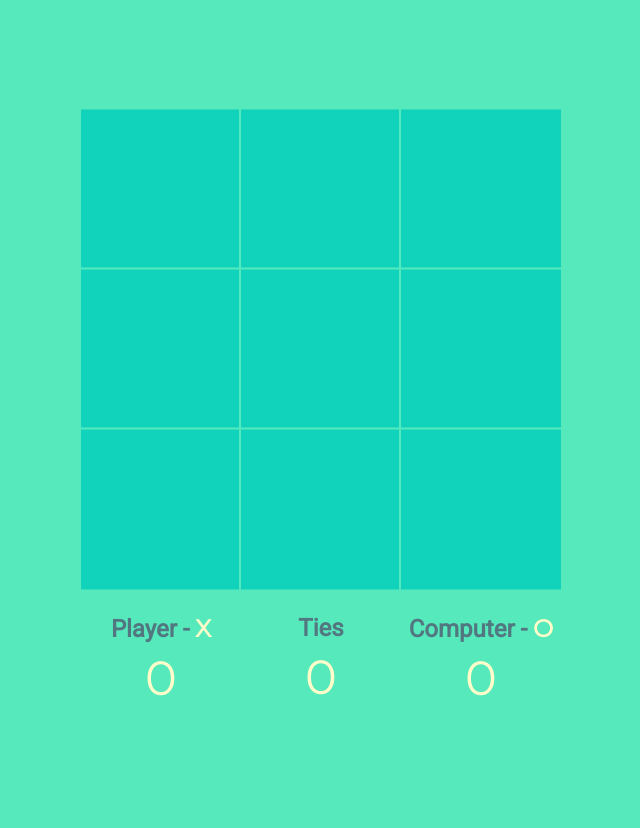
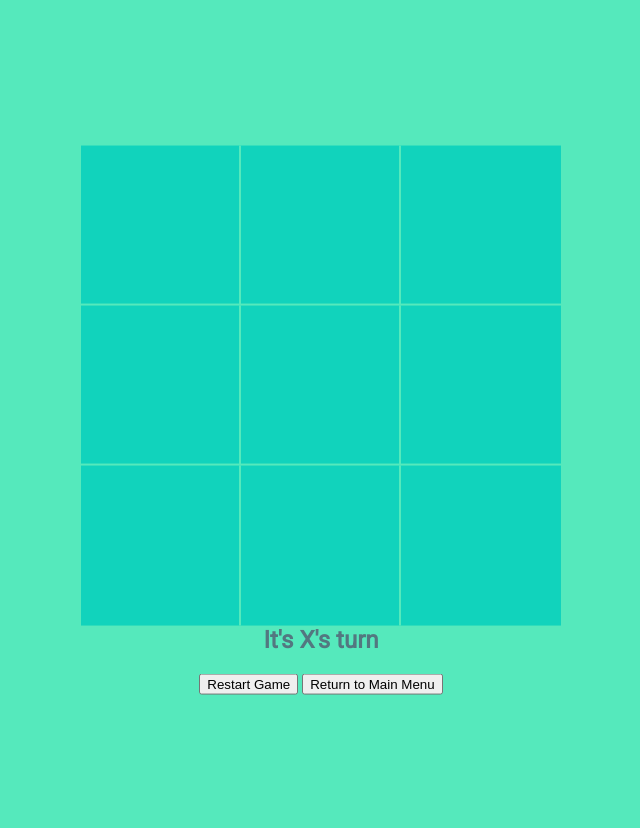
Before and after one commit to Amomwy/TECHIN-Final, a Flask app: template web/templates/play.html in a window 1280 px wide. Shown: the whole page, without its empty margins (319-959 px from the left). Before the commit the page ends 696 px from the top, so only its background shows below. Run offline with Flask 2, Linux system fonts and the light colour scheme; the template is opened without the code that fills it, so the values that code supplies are empty.

Commit message:
web version

```diff
--- a/web/app.py
+++ b/web/app.py
@@ -1,10 +1,25 @@
-from flask import Flask, render_template
+from flask import Flask, render_template, request
+
+from web.utils import validate_user_input
 
 app = Flask(__name__)
 
 
 @app.route('/')
-def hello_world():  # put application's code here
+def game_mode_selection():  # put application's code here
+    game_mode = request.args.get('gameMode')
+    player_1_name = request.args.get('player1Name')
+    player_2_name = request.args.get('player2Name')
+
+    game_config = {
+        'game_mode': game_mode,
+        'player_1_name': player_1_name,
+        'player_2_name': player_2_name,
+    }
+
+    if validate_user_input(game_config):
+        return render_template('play.html', game_config=game_config)
+
     return render_template('index.html')
 
 
--- /dev/null
+++ b/web/static/js/play.js
@@ -0,0 +1,126 @@
+const statusDisplay = document.querySelector('.game--status');
+
+let gameActive = true;
+let currentPlayer = "X";
+let gameState = ["", "", "", "", "", "", "", "", ""];
+
+const winningMessage = () => `Player ${currentPlayer} has won!`;
+const drawMessage = () => `Game ended in a draw!`;
+const currentPlayerTurn = () => `It's ${currentPlayer}'s turn`;
+
+let game_mode = document.getElementById("game_mode_variable").innerHTML.replace(/\s+/g,'');
+let player_1_name = document.getElementById("player_1_name_variable").innerHTML.replace(/\s+/g,'');
+let player_2_name = document.getElementById("player_2_name_variable").innerHTML.replace(/\s+/g,'');
+
+let isSingleModeGame = game_mode === 'SingleMode';
+
+statusDisplay.innerHTML = currentPlayerTurn();
+
+const winningConditions = [
+    [0, 1, 2],
+    [3, 4, 5],
+    [6, 7, 8],
+    [0, 3, 6],
+    [1, 4, 7],
+    [2, 5, 8],
+    [0, 4, 8],
+    [2, 4, 6]
+];
+
+function handleCellPlayed(clickedCell, clickedCellIndex) {
+    gameState[clickedCellIndex] = currentPlayer;
+    clickedCell.innerHTML = currentPlayer;
+}
+
+function getBotRandomStepCellId() {
+    let freeCellIds = [];
+
+    gameState.forEach(function (value, index) {
+        if (value === "") {
+            freeCellIds.push(index);
+        }
+    });
+
+    return 'col' + freeCellIds[Math.floor(Math.random() * freeCellIds.length)].toString()
+
+}
+
+function handlePlayerChange() {
+    if (gameActive) {
+        currentPlayer = currentPlayer === "X" ? "O" : "X";
+    }
+
+    if (isSingleModeGame && currentPlayer === "O") {  // BOT step
+        document.getElementById(getBotRandomStepCellId()).click();
+
+        handleResultValidation();
+
+        // Toggle Player
+        if (gameActive) {
+            currentPlayer = 'X';
+        }
+    }
+
+    if (gameActive) {
+        statusDisplay.innerHTML = currentPlayerTurn();
+    }
+}
+
+function handleResultValidation() {
+    let roundWon = false;
+    for (let i = 0; i <= 7; i++) {
+        const winCondition = winningConditions[i];
+        let a = gameState[winCondition[0]];
+        let b = gameState[winCondition[1]];
+        let c = gameState[winCondition[2]];
+        if (a === '' || b === '' || c === '') {
+            continue;
+        }
+        if (a === b && b === c) {
+            roundWon = true;
+            break
+        }
+    }
+
+    if (roundWon) {
+        statusDisplay.innerHTML = winningMessage();
+        gameActive = false;
+        return;
+    }
+
+    let roundDraw = !gameState.includes("");
+    if (roundDraw) {
+        statusDisplay.innerHTML = drawMessage();
+        gameActive = false;
+        return;
+    }
+}
+
+function handleCellClick(clickedCellEvent) {
+    const clickedCell = clickedCellEvent.target;
+    const clickedCellIndex = parseInt(clickedCell.getAttribute('data-cell-index'));
+
+    if (gameState[clickedCellIndex] !== "" || !gameActive) {
+        return;
+    }
+
+    handleCellPlayed(clickedCell, clickedCellIndex);
+    handleResultValidation();
+    handlePlayerChange();
+}
+
+function handleRestartGame() {
+    gameActive = true;
+    currentPlayer = "X";
+    gameState = ["", "", "", "", "", "", "", "", ""];
+    statusDisplay.innerHTML = currentPlayerTurn();
+    document.querySelectorAll('.col').forEach(col => col.innerHTML = "");
+}
+
+function handleReturnMainMenu() {
+    location.href = "/";
+}
+
+document.querySelectorAll('.col').forEach(col => col.addEventListener('click', handleCellClick));
+document.querySelector('.game--restart').addEventListener('click', handleRestartGame);
+document.querySelector('.return-menu').addEventListener('click', handleReturnMainMenu);
--- a/web/templates/play.html
+++ b/web/templates/play.html
@@ -1,51 +1,52 @@
-<link rel="stylesheet" href="styles.css" type="text/css" />
+<!doctype html>
+<html lang="en">
 
+<head>
+    <link rel="stylesheet" href="{{ url_for('static', filename='css/styles.css') }}" type="text/css"/>
+    <title>Tic Tac Toe</title>
+</head>
+
+<body>
     <div class="wrapper">
-
-
-
         <div class="container">
 
           <div class="game">
 
             <div class="row top">
-          <div class="col"></div>
-          <div class="col"></div>
-          <div class="col"></div>
+              <div id="col0" data-cell-index="0" class="col"></div>
+              <div id="col1" data-cell-index="1" class="col"></div>
+              <div id="col2" data-cell-index="2" class="col"></div>
             </div> <!-- end-row -->
 
             <div class="row middle">
-          <div class="col"></div>
-          <div class="col"></div>
-          <div class="col"></div>
+              <div id="col3" data-cell-index="3" class="col"></div>
+              <div id="col4" data-cell-index="4" class="col"></div>
+              <div id="col5" data-cell-index="5" class="col"></div>
             </div> <!-- end-row -->
 
             <div class="row bottom">
-          <div class="col"></div>
-          <div class="col"></div>
-          <div class="col"></div>
+              <div id="col6" data-cell-index="6" class="col"></div>
+              <div id="col7" data-cell-index="7" class="col"></div>
+              <div id="col8" data-cell-index="8" class="col"></div>
             </div> <!-- end-row -->
 
           </div> <!-- end-game -->
-
-      <div class="scores">
-        <div class="row">
-          <div class="col p">
-            <h2>Player - <span class="char">X</span></h2>
-            <u>0</u>
-          </div>
-          <div class="col ties">
-            <h2>Ties</h2>
-            <u>0</u>
-          </div>
-          <div class="col com">
-            <h2>Computer - <span class="char">O</span></h2>
-            <u>0</u>
-          </div>
-        </div>
-      </div>
-      <!-- end-scores -->
-
+            <h2 class="game--status"></h2>
+            <button class="game--restart">Restart Game</button>
+            <button class="return-menu">Return to Main Menu</button>
         </div> <!-- end-container -->
 
     </div> <!-- end-wrapper -->
+
+    <script id="game_mode_variable">
+        {{ game_config['game_mode'] }}
+    </script>
+    <script id="player_1_name_variable">
+        {{ game_config['player_1_name'] }}
+    </script>
+    <script id="player_2_name_variable">
+        {{ game_config['player_2_name'] }}
+    </script>
+    <script type="text/javascript" src="{{ url_for('static', filename='js/play.js') }}"></script>
+
+</body>
```
Also changed, not shown: web/templates/index.html (+18 -7 lines), web/utils.py (added, +13 -0 lines). Lines whose indentation alone changed are shown as unchanged.
